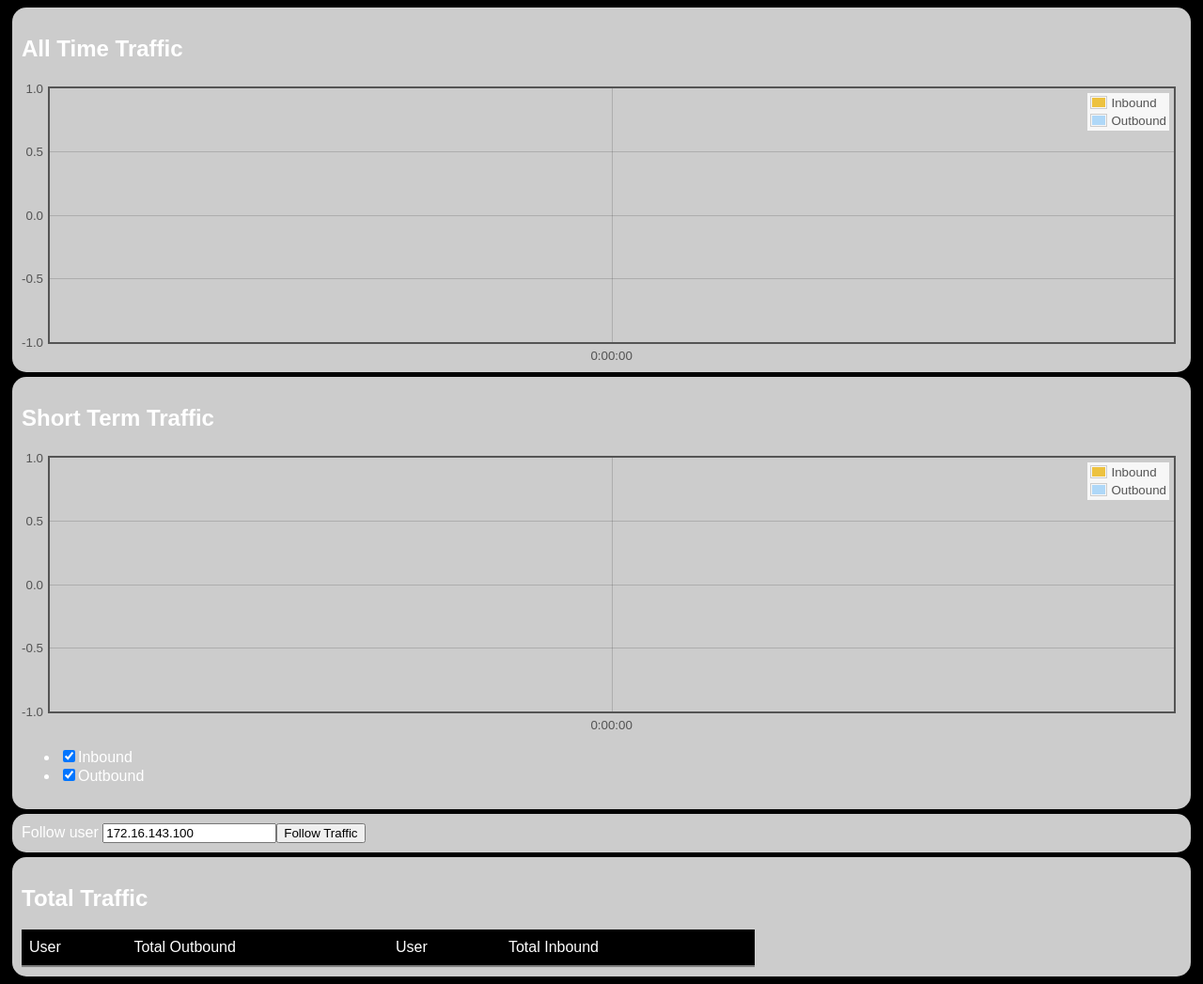
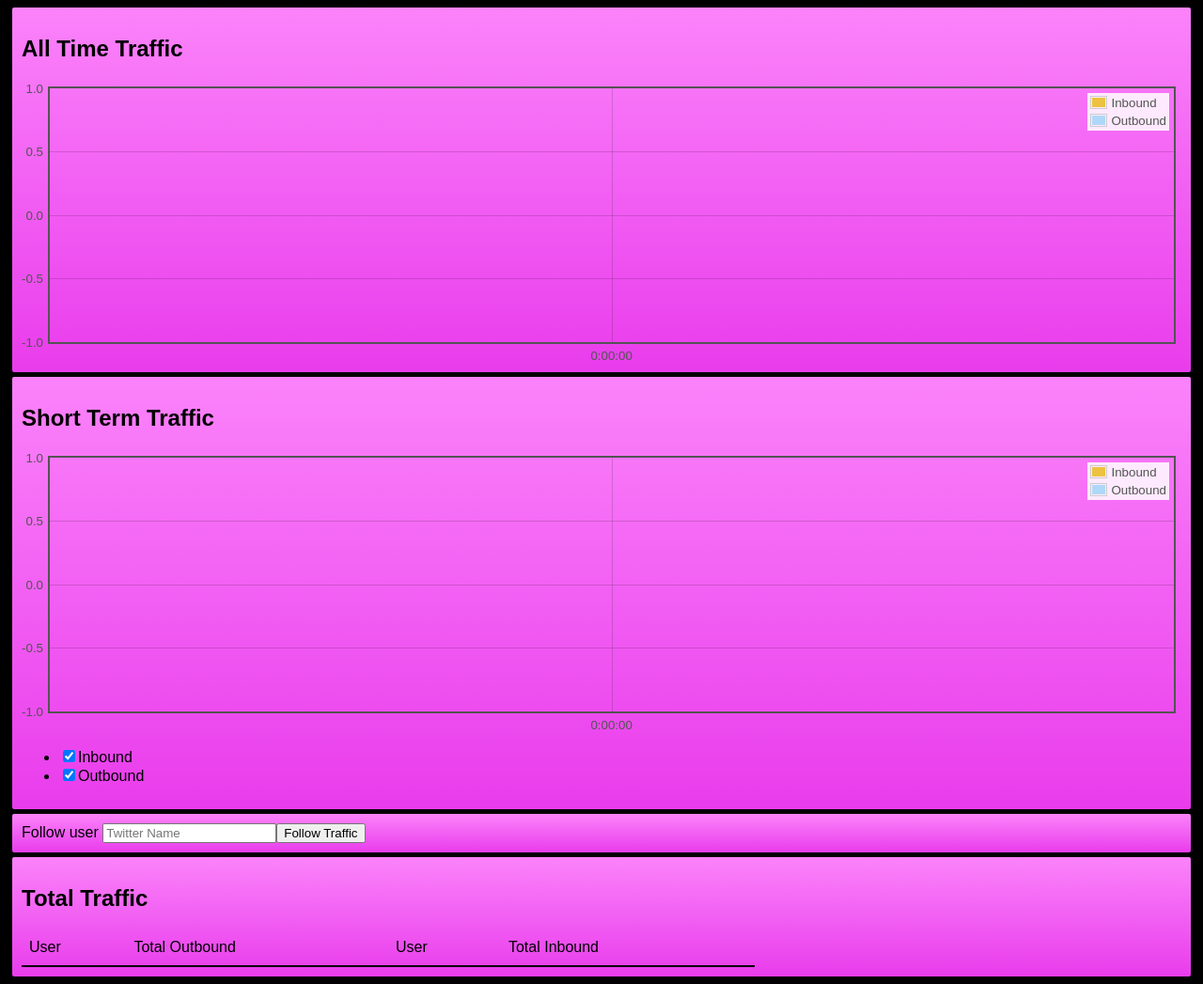
Before and after one commit to cramforce/social-traffic, a plain HTML site: page public/index.html in a window 1280 px wide. Shown: the whole page at 94% size. Drawn offline with Linux system fonts and the light colour scheme; a web font is replaced by a local one.

Commit message:
Change to work with actual twitter names

```diff
--- a/public/app.js
+++ b/public/app.js
@@ -28,11 +28,14 @@
   Feed.prototype.attach = function(newData) {
     var self = this;
     var count = 0;
-    $.getJSON(self.url, function(data) {
-      self.data = data.rows.map(function(row) {
-        return [row.key[1], row.value];
+
+    setInterval(function() {
+      $.getJSON(self.url, function(data) {
+        self.data = data.rows.map(function(row) {
+          return [row.key[1], row.value];
+        });
       });
-    });
+    }, 10000)
   }
 
 
@@ -87,8 +90,8 @@
     }
     setInterval(draw, 500);
 
-    addFeed('Inbound', 'in-172.16.143-N');
-    addFeed('Outbound', 'out-172.16.143-N');
+    addFeed('Inbound', 'in-N');
+    addFeed('Outbound', 'out-N');
 
     function addNamedFeed(name) {
       addFeed('In ' + name, 'in-' + name);
@@ -121,7 +124,7 @@
     function drawRanking(type) {
 
       var All_Time_Url = Feed_Url_Prefix +
-          '/traffic/_design/total_traffic/_view/10minutes?group=true&startkey=["' + type + '172.16.143"]&endkey=["' + type + '172.16.143X"]&callback=?';
+          '/traffic/_design/total_traffic/_view/10minutes?group=true&startkey=["' + type + '"]&endkey=["' + type + 'X"]&callback=?';
 
       $.getJSON(All_Time_Url, function(data) {
         var rows = data.rows.sort(function(a, b) {
@@ -144,8 +147,10 @@
 
 
     $(function() {
-      drawRanking('total-out-');
-      drawRanking('total-in-');
+      setInterval(function() {
+        drawRanking('totalout-');
+        drawRanking('totalin-');
+      }, 10000)
     })
 
   });
--- a/public/index.html
+++ b/public/index.html
@@ -3,7 +3,7 @@
 <head>
   <title>Social Traffic</title>
   <link rel="stylesheet" type="text/css" href="styles/reasonably-pretty.css">
-  <!-- <link href='http://fonts.googleapis.com/css?family=Droid+Sans+Mono' rel='stylesheet' type='text/css'> -->
+  <link href='http://fonts.googleapis.com/css?family=Droid+Sans' rel='stylesheet' type='text/css'>
   <script src="jquery/jquery-1.5.1.min.js"></script>
   <script src="flot/jquery.flot.js"></script>
   <script src="app.js"></script>
@@ -24,14 +24,14 @@
 
 <section>
   <div id="options">
-    Follow user <input type="text" id="user" value="172.16.143.100"><input type="button" value="Follow Traffic" id="addUser">
+    Follow user <input type="text" id="user" placeholder="Twitter Name"><input type="button" value="Follow Traffic" id="addUser">
   </div>
 </section>
 
 <section>
   <div id="totals">
     <h2>Total Traffic</h2>
-    <table id="total-out-traffic" class="statTable">
+    <table id="totalout-traffic" class="statTable">
       <thead>
         <tr>
           <th>User</th><th>Total Outbound</th>
@@ -41,7 +41,7 @@
       </tbody>
     </table>
 
-    <table id="total-in-traffic" class="statTable">
+    <table id="totalin-traffic" class="statTable">
       <thead>
         <tr>
           <th>User</th><th>Total Inbound</th>
--- a/public/styles/reasonably-pretty.css
+++ b/public/styles/reasonably-pretty.css
@@ -1,8 +1,8 @@
 
 body {
     overflow-x: hidden;
-    font-family: 'Droid Sans Mono', arial, serif;
-    color: white;
+    font-family: 'Droid Sans', arial, serif;
+    color: black;
     background-color: black;
 }
 
@@ -17,14 +17,21 @@ body {
 }
 
 section {
-  background-color: #ccc;
   margin: 5px;
   padding: 10px;
-  border-radius: 15px;
+  border-radius: 2px;
+
+  background: #fb83fa; /* old browsers */
+  background: -moz-linear-gradient(top, #fb83fa 0%, #e93cec 100%); /* firefox */
+
+  background: -webkit-gradient(linear, left top, left bottom, color-stop(0%,#fb83fa), color-stop(100%,#e93cec)); /* webkit */
+
+  filter: progid:DXImageTransform.Microsoft.gradient( startColorstr='#fb83fa', endColorstr='#e93cec',GradientType=0 ); /* ie */
+
+  background: -o-linear-gradient(top, #fb83fa 0%,#e93cec 100%); /* opera */
 }
 
 .statTable {
-	background: black;
 	width: 390px;
 	border-collapse: collapse;
 	text-align: left;
@@ -32,12 +39,10 @@ section {
 }
 .statTable th {
 	font-weight: normal;
-	color: white;
 	padding: 10px 8px;
-	border-bottom: 2px solid grey;
+	border-bottom: 2px solid;
 }
 .statTable td {
-	color: white;
 	padding: 9px 8px 0px 8px;
 }
 .statTable td:nth-child( even ) {
```
Also changed, not shown: queries.js (+12 -5 lines).
